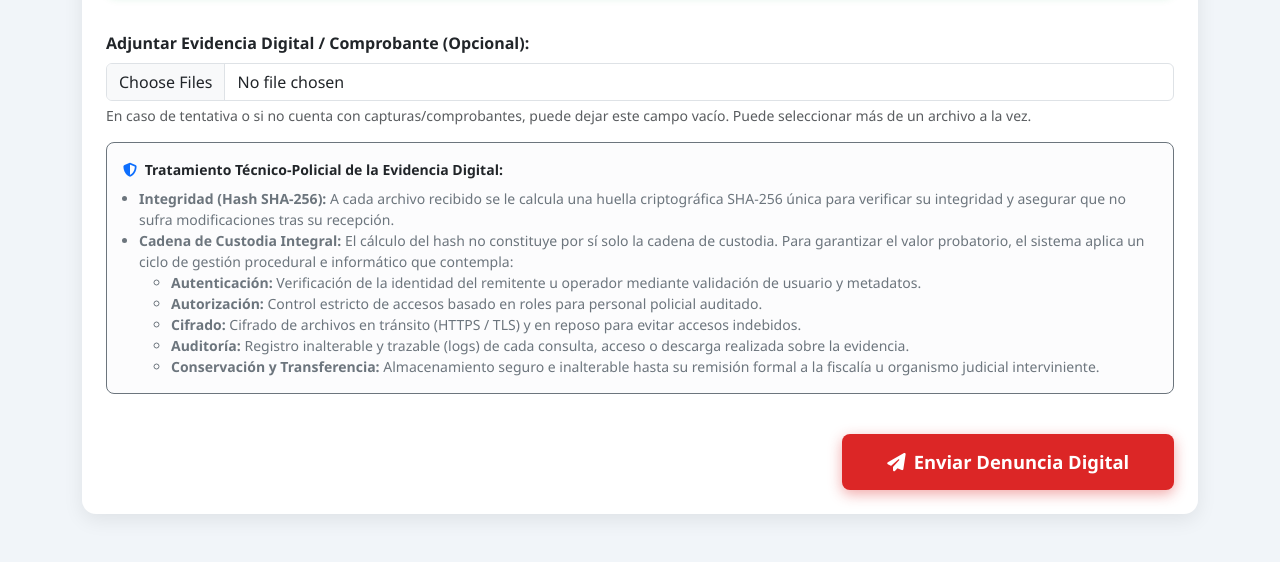
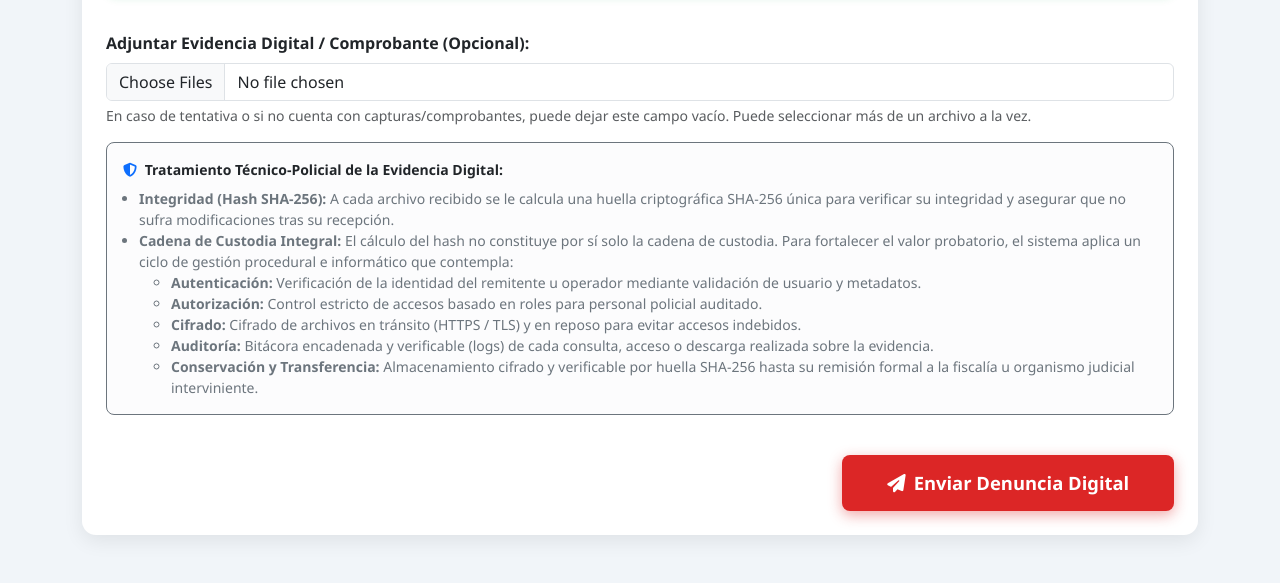
Before and after one commit to Alan1591/cibertriage-api, a FastAPI app: page / in a window 1280 px wide. Shown: the part 1461-2044 px from the top of the page. Before the commit the page ends 2023 px from the top, so only its background shows below. Run offline with FastAPI, Linux system fonts and the light colour scheme.

Commit message:
Consulta pública binaria (con registro / sin registros) y textos moderados
- La API ya no devuelve la cantidad de reportes: responde CON REGISTRO DE SOSPECHA o SIN REGISTROS
- Se actualizan la interfaz y las pruebas de la API
- Se reemplazan términos absolutos ("inalterable", "garantizar") por verificables

Co-Authored-By: Claude Sonnet 5.5 <noreply@anthropic.com>
Claude-Session: https://claude.ai/code/session_01MarXi8WVfJJ8os3jCUUcJ7

```diff
--- a/app/main.py
+++ b/app/main.py
@@ -278,10 +278,13 @@ def create_app(settings: Settings | None = None) -> FastAPI:
             raise HTTPException(422, str(exc))
         h = crypto.hash_ioc(pimienta, datos.tipo, norm)
         cantidad = db.scalar(select(func.count(func.distinct(IoC.reporte_id))).where(IoC.hash_ioc == h)) or 0
-        # Respuesta pública mínima: solo cantidad, sin datos de ningún reporte ni denunciante.
-        return {"tipo": datos.tipo, "coincidencias": cantidad,
-                "mensaje": ("Este indicador figura en %d reporte(s) recibido(s)." % cantidad) if cantidad
-                else "Sin coincidencias en los reportes recibidos. Esto no garantiza que sea seguro."}
+        # Respuesta pública binaria: no revela cantidades, datos de reportes ni del denunciante.
+        con_registro = cantidad > 0
+        return {"tipo": datos.tipo, "con_registro": con_registro,
+                "resultado": "CON REGISTRO DE SOSPECHA" if con_registro else "SIN REGISTROS",
+                "mensaje": ("El indicador consultado figura en reportes recibidos. Evite operar con él."
+                            if con_registro else
+                            "No figura en los reportes recibidos. Esto no garantiza que sea seguro.")}
 
     # ---------- personal autorizado ----------
     rol_ver = requiere("oficial_auditoria", "administrador")
--- a/static/app.js
+++ b/static/app.js
@@ -53,7 +53,8 @@
     });
     if (!r.ok) return alerta(cont, 'warning', await detalleError(r));
     const d = await r.json();
-    alerta(cont, d.coincidencias ? 'danger' : 'success', d.mensaje);
+    cont.replaceChildren(el('div', { className: `alert alert-${d.con_registro ? 'danger' : 'success'}` },
+      el('strong', { textContent: d.resultado }), ` — ${d.mensaje}`));
   });
 
   // ---------- Ventana 2: envío de reporte ----------
--- a/templates/index.html
+++ b/templates/index.html
@@ -317,13 +317,13 @@
                                     <p class="mb-2 fw-bold text-dark"><i class="fa-solid fa-shield-halved text-primary me-1"></i> Tratamiento Técnico-Policial de la Evidencia Digital:</p>
                                     <ul class="mb-0 ps-3">
                                         <li><strong>Integridad (Hash SHA-256):</strong> A cada archivo recibido se le calcula una huella criptográfica SHA-256 única para verificar su integridad y asegurar que no sufra modificaciones tras su recepción.</li>
-                                        <li><strong>Cadena de Custodia Integral:</strong> El cálculo del hash no constituye por sí solo la cadena de custodia. Para garantizar el valor probatorio, el sistema aplica un ciclo de gestión procedural e informático que contempla:
+                                        <li><strong>Cadena de Custodia Integral:</strong> El cálculo del hash no constituye por sí solo la cadena de custodia. Para fortalecer el valor probatorio, el sistema aplica un ciclo de gestión procedural e informático que contempla:
                                             <ul>
                                                 <li><strong>Autenticación:</strong> Verificación de la identidad del remitente u operador mediante validación de usuario y metadatos.</li>
                                                 <li><strong>Autorización:</strong> Control estricto de accesos basado en roles para personal policial auditado.</li>
                                                 <li><strong>Cifrado:</strong> Cifrado de archivos en tránsito (HTTPS / TLS) y en reposo para evitar accesos indebidos.</li>
-                                                <li><strong>Auditoría:</strong> Registro inalterable y trazable (logs) de cada consulta, acceso o descarga realizada sobre la evidencia.</li>
-                                                <li><strong>Conservación y Transferencia:</strong> Almacenamiento seguro e inalterable hasta su remisión formal a la fiscalía u organismo judicial interviniente.</li>
+                                                <li><strong>Auditoría:</strong> Bitácora encadenada y verificable (logs) de cada consulta, acceso o descarga realizada sobre la evidencia.</li>
+                                                <li><strong>Conservación y Transferencia:</strong> Almacenamiento cifrado y verificable por huella SHA-256 hasta su remisión formal a la fiscalía u organismo judicial interviniente.</li>
                                             </ul>
                                         </li>
                                     </ul>
```
Also changed, not shown: tests/test_api.py (+4 -2 lines), README.md.
